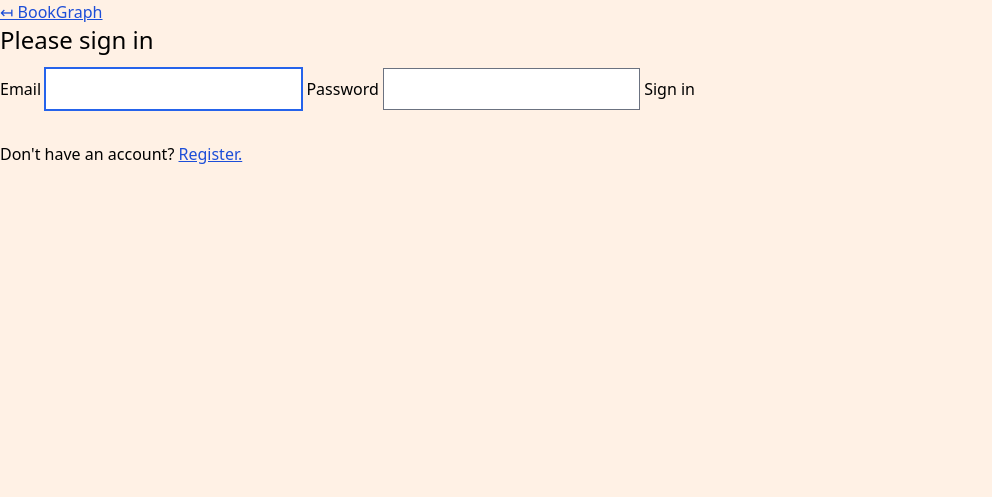
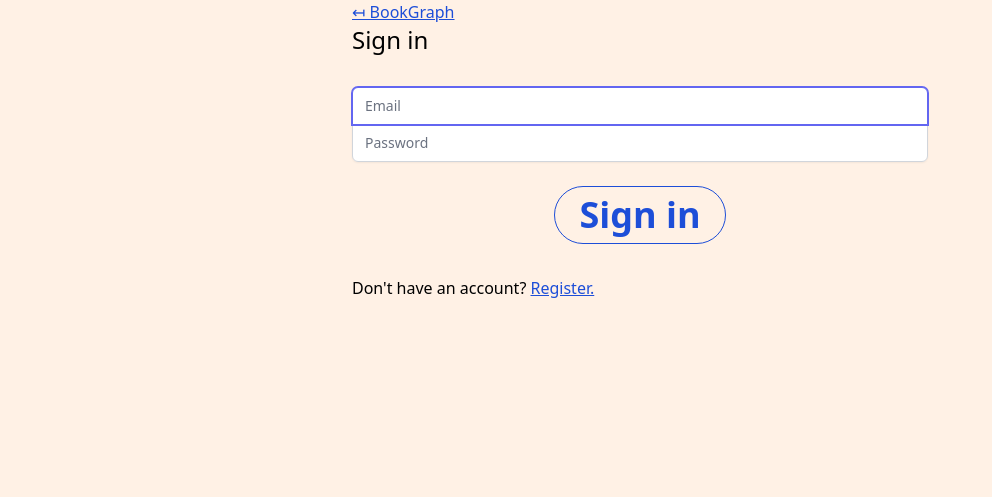
Before and after one commit to camille-hdl/booknotes, a Symfony app: template templates/security/login.html.twig in a window 1280 px wide. Shown: the top 497 px of the page, without its empty margins (0-992 px from the left). Run offline with Twig, Linux system fonts and the light colour scheme; the template is opened without the code that fills it, so the values that code supplies are empty; some libraries are stand-ins or nearby versions.

Commit message:
tailwind form theme

```diff
--- a/public/compiled.css
+++ b/public/compiled.css
@@ -728,6 +728,36 @@ a {
   }
 }
 
+.space-y-6 > :not([hidden]) ~ :not([hidden]) {
+  --tw-space-y-reverse: 0;
+  margin-top: calc(1.5rem * calc(1 - var(--tw-space-y-reverse)));
+  margin-bottom: calc(1.5rem * var(--tw-space-y-reverse));
+}
+
+.-space-y-px > :not([hidden]) ~ :not([hidden]) {
+  --tw-space-y-reverse: 0;
+  margin-top: calc(-1px * calc(1 - var(--tw-space-y-reverse)));
+  margin-bottom: calc(-1px * var(--tw-space-y-reverse));
+}
+
+.sr-only {
+  position: absolute;
+  width: 1px;
+  height: 1px;
+  padding: 0;
+  margin: -1px;
+  overflow: hidden;
+  clip: rect(0, 0, 0, 0);
+  white-space: nowrap;
+  border-width: 0;
+}
+
+.appearance-none {
+  -webkit-appearance: none;
+     -moz-appearance: none;
+          appearance: none;
+}
+
 .bg-linen {
   --tw-bg-opacity: 1;
   background-color: rgba(255, 241, 229, var(--tw-bg-opacity));
@@ -738,14 +768,41 @@ a {
   background-color: rgba(255, 204, 160, var(--tw-bg-opacity));
 }
 
+.focus\:bg-white:focus {
+  --tw-bg-opacity: 1;
+  background-color: rgba(255, 255, 255, var(--tw-bg-opacity));
+}
+
 .focus\:bg-linen-dark:focus {
   --tw-bg-opacity: 1;
   background-color: rgba(255, 204, 160, var(--tw-bg-opacity));
 }
 
+.border-gray-300 {
+  --tw-border-opacity: 1;
+  border-color: rgba(209, 213, 219, var(--tw-border-opacity));
+}
+
 .border-blue-700 {
   --tw-border-opacity: 1;
   border-color: rgba(29, 78, 216, var(--tw-border-opacity));
+}
+
+.focus\:border-indigo-500:focus {
+  --tw-border-opacity: 1;
+  border-color: rgba(99, 102, 241, var(--tw-border-opacity));
+}
+
+.rounded-none {
+  border-radius: 0px;
+}
+
+.rounded {
+  border-radius: 0.25rem;
+}
+
+.rounded-md {
+  border-radius: 0.375rem;
 }
 
 .rounded-lg {
@@ -760,8 +817,22 @@ a {
   border-radius: 9999px;
 }
 
+.rounded-t-md {
+  border-top-left-radius: 0.375rem;
+  border-top-right-radius: 0.375rem;
+}
+
+.rounded-b-md {
+  border-bottom-right-radius: 0.375rem;
+  border-bottom-left-radius: 0.375rem;
+}
+
 .border-solid {
   border-style: solid;
+}
+
+.border-2 {
+  border-width: 2px;
 }
 
 .border {
@@ -868,8 +998,31 @@ a {
   padding-right: 1.5rem;
 }
 
+.pr-4 {
+  padding-right: 1rem;
+}
+
+.placeholder-gray-500::-moz-placeholder {
+  --tw-placeholder-opacity: 1;
+  color: rgba(107, 114, 128, var(--tw-placeholder-opacity));
+}
+
+.placeholder-gray-500:-ms-input-placeholder {
+  --tw-placeholder-opacity: 1;
+  color: rgba(107, 114, 128, var(--tw-placeholder-opacity));
+}
+
+.placeholder-gray-500::placeholder {
+  --tw-placeholder-opacity: 1;
+  color: rgba(107, 114, 128, var(--tw-placeholder-opacity));
+}
+
 .fixed {
   position: fixed;
+}
+
+.relative {
+  position: relative;
 }
 
 .bottom-0 {
@@ -878,6 +1031,11 @@ a {
 
 * {
   --tw-shadow: 0 0 #0000;
+}
+
+.shadow-sm {
+  --tw-shadow: 0 1px 2px 0 rgba(0, 0, 0, 0.05);
+  box-shadow: var(--tw-ring-offset-shadow, 0 0 #0000), var(--tw-ring-shadow, 0 0 #0000), var(--tw-shadow);
 }
 
 .shadow-md {
@@ -913,13 +1076,31 @@ a {
   text-align: center;
 }
 
+.text-white {
+  --tw-text-opacity: 1;
+  color: rgba(255, 255, 255, var(--tw-text-opacity));
+}
+
+.text-gray-900 {
+  --tw-text-opacity: 1;
+  color: rgba(17, 24, 39, var(--tw-text-opacity));
+}
+
 .text-blue-700 {
   --tw-text-opacity: 1;
   color: rgba(29, 78, 216, var(--tw-text-opacity));
 }
 
+.italic {
+  font-style: italic;
+}
+
 .underline {
   text-decoration: underline;
+}
+
+.align-baseline {
+  vertical-align: baseline;
 }
 
 .visible {
@@ -1008,9 +1193,36 @@ a {
 }
 
 @media (min-width: 640px) {
+  .sm\:text-sm {
+    font-size: 0.875rem;
+    line-height: 1.25rem;
+  }
 }
 
 @media (min-width: 768px) {
+  .md\:flex {
+    display: flex;
+  }
+
+  .md\:items-center {
+    align-items: center;
+  }
+
+  .md\:mb-0 {
+    margin-bottom: 0px;
+  }
+
+  .md\:text-right {
+    text-align: right;
+  }
+
+  .md\:w-1\/3 {
+    width: 33.333333%;
+  }
+
+  .md\:w-2\/3 {
+    width: 66.666667%;
+  }
 }
 
 @media (min-width: 1024px) {
--- a/templates/base.html.twig
+++ b/templates/base.html.twig
@@ -7,6 +7,8 @@
         {% block stylesheets %}
             <link rel="stylesheet" href="{{ asset("compiled.css") }}" />
         {% endblock %}
+        {% block metatags %}
+        {% endblock %}
     </head>
     <body class="bg-linen">
         {% block body %}{% endblock %}
--- a/templates/index/landing-page.html.twig
+++ b/templates/index/landing-page.html.twig
@@ -2,11 +2,14 @@
 {% import "components/landing-button.html.twig" as buttons %}
 
 {% block title %}BookGraph: linked reading notes{% endblock %}
-
+{% block metatags %}
+<meta name="description" content="Write or snap notes, attach them to books, link them together." />
+{% endblock %}
 {% block body %}
 <div class="container w-full xl:w-3/6">
     <article class="container mx-auto flex flex-wrap">
         <h1 class="font-sans text-5xl text-center w-full">BookGraph</h1>
+        <p class="text-xs text-center w-full">(alpha)</p>
         <ul class="font-serif text-4xl list-disc mt-8 list-inside mx-auto">
             <li>Write or snap notes,</li>
             <li>attach them to books,</li>
--- a/templates/security/login.html.twig
+++ b/templates/security/login.html.twig
@@ -1,10 +1,13 @@
 {% extends 'base.html.twig' %}
 
-{% block title %}Log in!{% endblock %}
+{% block title %}Sign in{% endblock %}
 
 {% block body %}
+<div class="container w-full xl:w-3/6">
 <a href="{{ path("landing_page")}}">↤ BookGraph</a>
-<form method="post">
+<article>
+    <h1 class="mb-3 font-weight-normal">Sign in</h1>
+    <form method="post" class="mt-8 space-y-6">
         {% if error %}
             <div class="alert alert-danger">{{ error.messageKey|trans(error.messageData, 'security') }}</div>
         {% endif %}
@@ -14,13 +17,22 @@
                 You are logged in as {{ app.user.username }}, <a href="{{ path('app_logout') }}">Logout</a>
             </div>
         {% endif %}
-
-    <h1 class="h3 mb-3 font-weight-normal">Please sign in</h1>
-    <label for="inputId">Email</label>
-    <input type="email" value="{{ last_username }}" name="email" id="inputId" class="form-control" required autofocus>
-    <label for="inputPassword">Password</label>
-    <input type="password" name="password" id="inputPassword" class="form-control" required>
-
+        <div class="rounded-md shadow-sm -space-y-px">
+        <label for="inputId" class="sr-only">Email</label>
+        <input
+            type="email" value="{{ last_username }}" name="email" id="inputId"
+            placeholder="Email"
+            class="appearance-none rounded-none relative block w-full px-3 py-2 border border-gray-300 placeholder-gray-500 text-gray-900 rounded-t-md focus:outline-none focus:ring-indigo-500 focus:border-indigo-500 focus:z-10 sm:text-sm"
+            required autofocus
+        >
+        <label for="inputPassword" class="sr-only">Password</label>
+        <input
+            type="password" name="password" id="inputPassword"
+            placeholder="Password"
+            class="appearance-none rounded-none relative block w-full px-3 py-2 border border-gray-300 placeholder-gray-500 text-gray-900 rounded-b-md focus:outline-none focus:ring-indigo-500 focus:border-indigo-500 focus:z-10 sm:text-sm"
+            required
+        >
+        </div>
         <input type="hidden" name="_csrf_token"
             value="{{ csrf_token('authenticate') }}"
         >
@@ -35,13 +47,19 @@
                 </label>
             </div>
         #}
-
-    <button class="btn btn-lg btn-primary" type="submit">
+        <div class="text-center">
+            <button
+                class="py-2 px-6 text-4xl border rounded-full border-solid text-blue-700 border-blue-700 font-semibold hover:shadow-md hover:bg-linen-dark focus:bg-linen-dark focus:ring-2 focus:ring-blue focus:ring-opacity-75"
+                type="submit"
+            >
                 Sign in
             </button>
+        </div>
     </form>
+</article>
 <section class="mt-8">
     Don't have an account? <a href="{{ path("app_register")}}">Register.</a>
 </section>
+</div>
 {% include "components/bottom-bar.html.twig" %}
 {% endblock %}
```
Also changed, not shown: other parts of public/compiled.css (+68 -0 lines), templates/form/tailwind_theme.html.twig (added, +89 -0 lines), templates/registration/register.html.twig (+8 -8 lines), 1 other file. Lines whose indentation alone changed are shown as unchanged.
